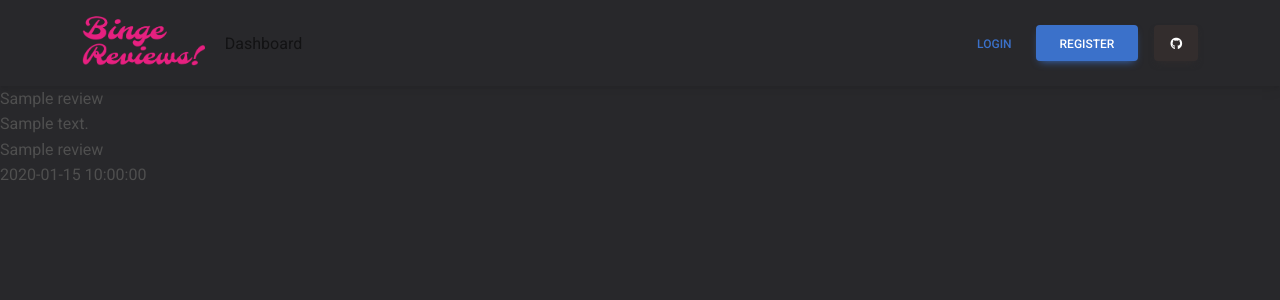
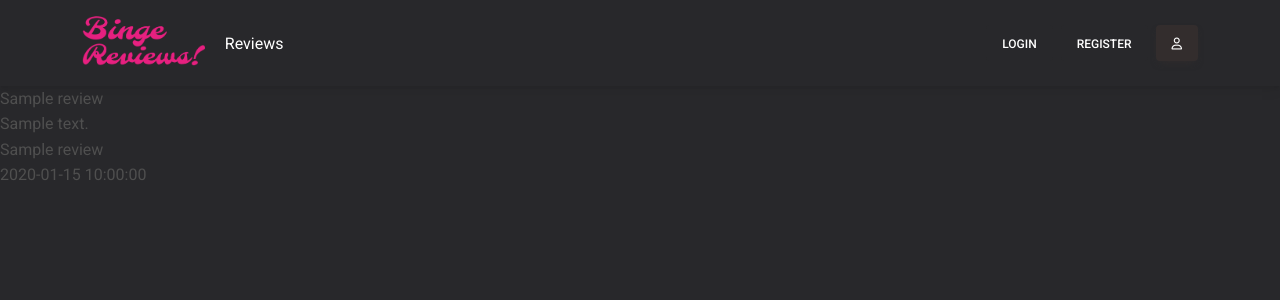
Before and after one commit to Code-Institute-Submissions/GethinDavies1990-CI_MS3_DTR, a Flask app: page / in a window 1280 px wide. Shown: the top 300 px of the page. Run offline with Flask 2, Linux system fonts and the light colour scheme; a database or web service that is not in the repository returns one stand-in record (values such as "Sample title"); some libraries are stand-ins or nearby versions.

Commit message:
style: nav bar components

```diff
--- a/static/css/style.css
+++ b/static/css/style.css
@@ -11,3 +11,13 @@ body {
 .navbar {
     background-color: #28282B !important;
 }
+
+.navbar button {
+    color: #fff;
+    background-color: #28282B;
+}
+
+.nav-link {
+    color: #fff;
+    background-color: #28282B;
+}
--- a/templates/base.html
+++ b/templates/base.html
@@ -45,7 +45,7 @@
       <!-- Left links -->
       <ul class="navbar-nav me-auto mb-2 mb-lg-0">
         <li class="nav-item">
-          <a class="nav-link" href="#">Dashboard</a>
+          <a class="nav-link" href="#">Reviews</a>
         </li>
       </ul>
       <!-- Left links -->
@@ -54,15 +54,14 @@
         <button type="button" class="btn btn-link px-3 me-2">
           Login
         </button>
-        <button type="button" class="btn btn-primary me-3">
+        <button type="button" class="btn btn-link px-3 me-2">
           Register
         </button>
         <a
           class="btn btn-dark px-3"
           href="https://github.com/mdbootstrap/mdb-ui-kit"
           role="button"
-          ><i class="fab fa-github"></i
-        ></a>
+          ><i class="far fa-user"></i></a>
       </div>
     </div>
     <!-- Collapsible wrapper -->
```
